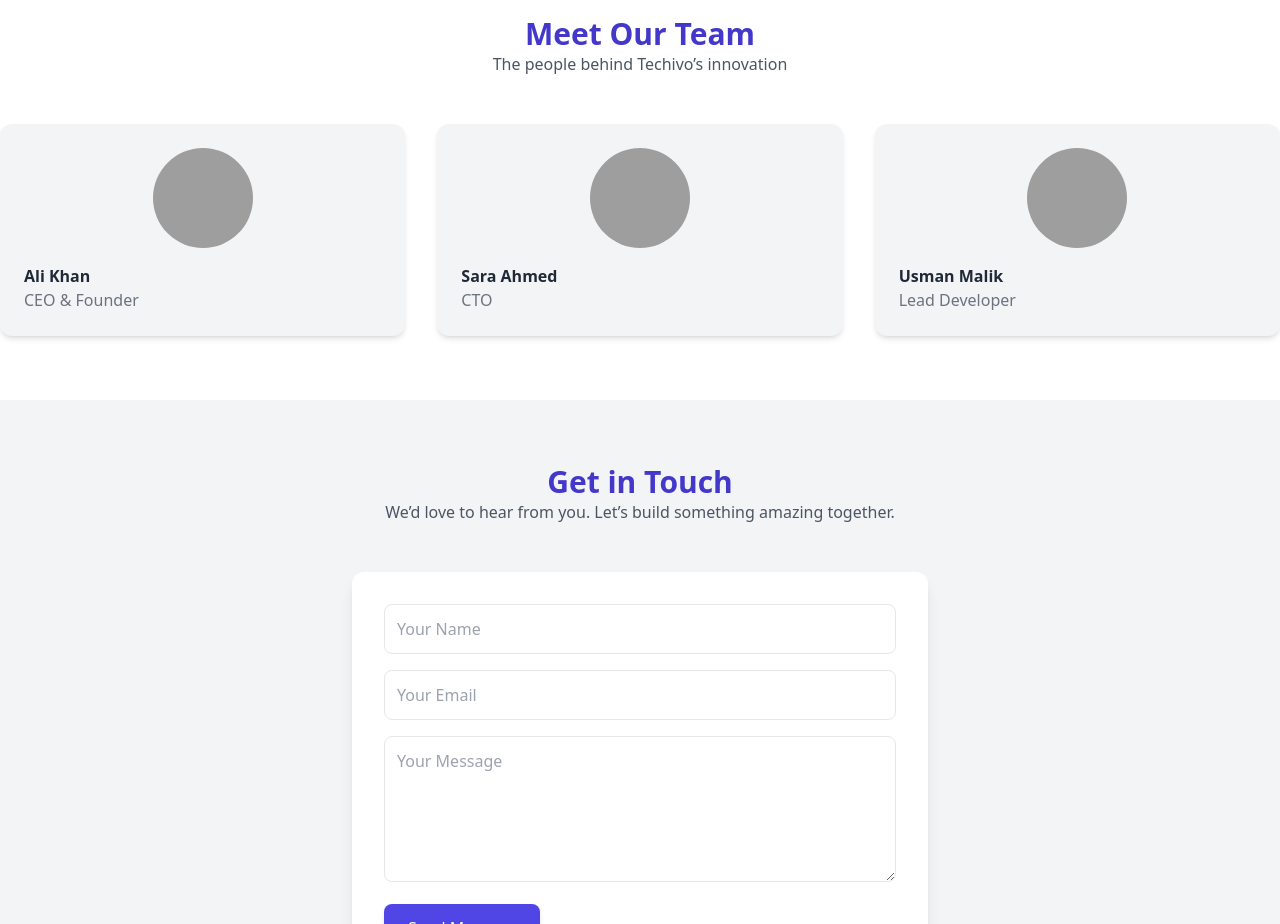
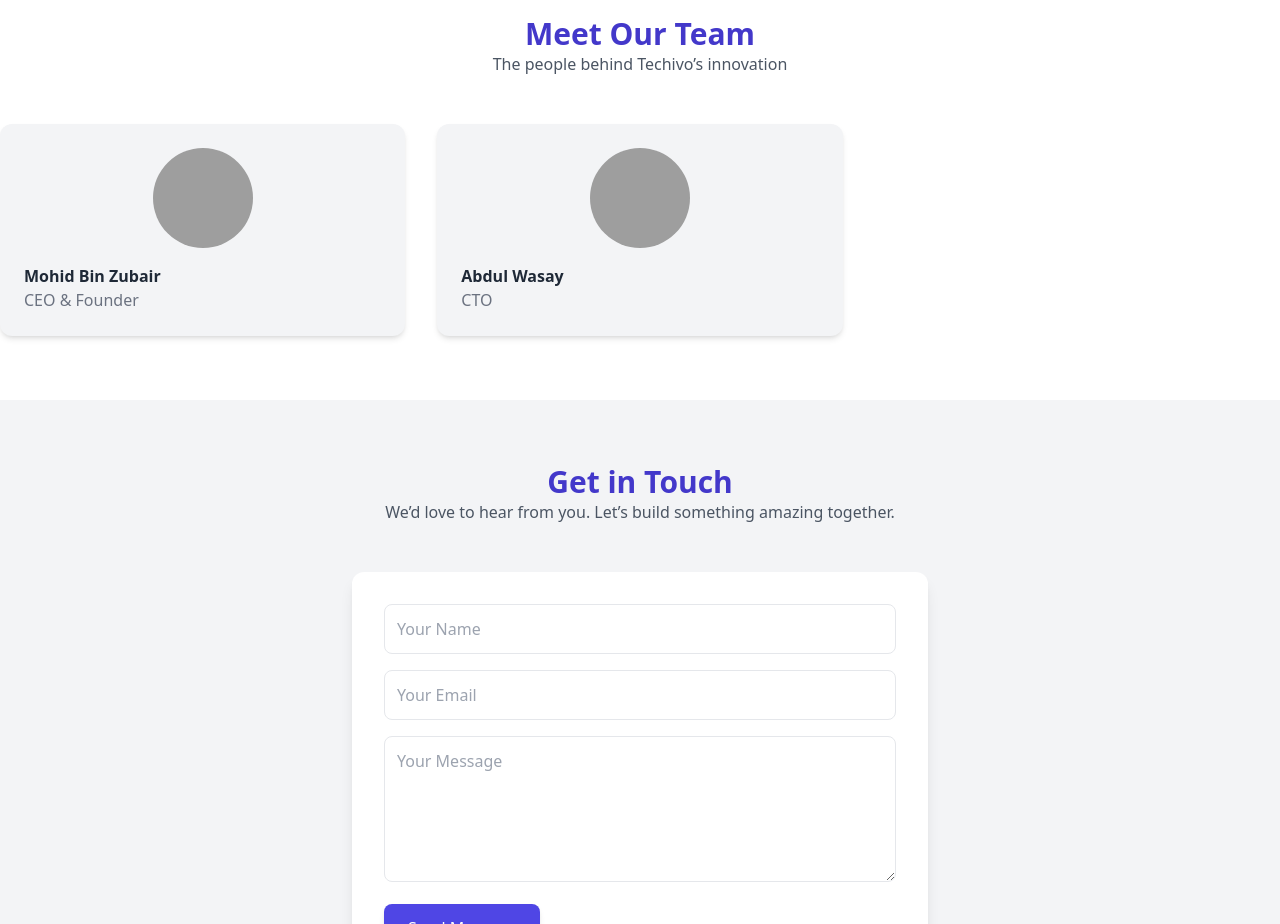
Before and after one commit to mohidzubair/Techivo, a plain HTML site: page index.html in a window 1280 px wide. Shown: the part 1000-1924 px from the top of the page. Drawn offline with nearby package versions, Linux system fonts and the light colour scheme; grey boxes are pictures that could not be loaded.

Commit message:
Update index.html

```diff
--- a/index.html
+++ b/index.html
@@ -71,19 +71,19 @@
     <div class="grid grid-cols-1 md:grid-cols-3 gap-8 container mx-auto">
       <div class="bg-gray-100 rounded-xl p-6 shadow-md">
         <img src="https://picsum.photos/100/100?random=4" class="rounded-full mx-auto mb-4" alt="CEO">
-        <h4 class="font-bold">Ali Khan</h4>
+        <h4 class="font-bold">Mohid Bin Zubair</h4>
         <p class="text-gray-500">CEO & Founder</p>
       </div>
       <div class="bg-gray-100 rounded-xl p-6 shadow-md">
         <img src="https://picsum.photos/100/100?random=5" class="rounded-full mx-auto mb-4" alt="CTO">
-        <h4 class="font-bold">Sara Ahmed</h4>
+        <h4 class="font-bold">Abdul Wasay</h4>
         <p class="text-gray-500">CTO</p>
       </div>
-      <div class="bg-gray-100 rounded-xl p-6 shadow-md">
+<!--       <div class="bg-gray-100 rounded-xl p-6 shadow-md">
         <img src="https://picsum.photos/100/100?random=6" class="rounded-full mx-auto mb-4" alt="Lead Dev">
         <h4 class="font-bold">Usman Malik</h4>
         <p class="text-gray-500">Lead Developer</p>
-      </div>
+      </div> -->
     </div>
   </section>
 
```
